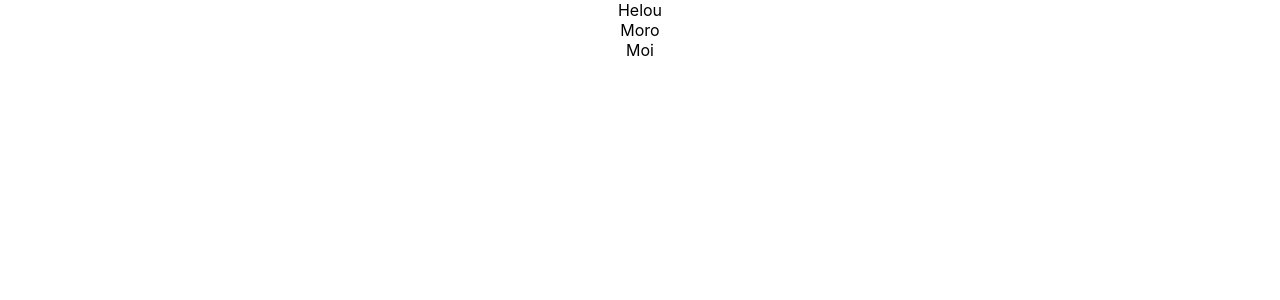
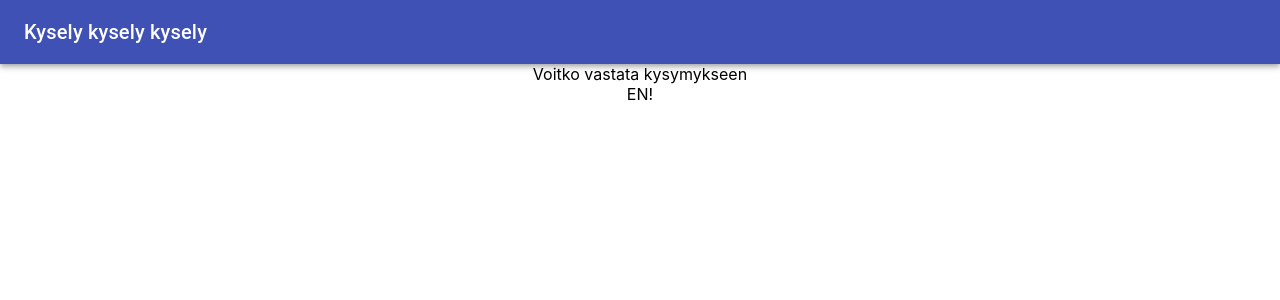
Before and after one commit to jaanisavolainenhh/ohjelmistoprojekti1_front, a React (Create React App) app: page / in a window 1280 px wide. Shown: the top 300 px of the page. Built offline with nearby package versions, Linux system fonts and the light colour scheme.

Commit message:
AppBar for header

```diff
--- a/src/App.js
+++ b/src/App.js
@@ -3,13 +3,24 @@
 import './App.css';
 import Kysely from './components/Kysely';
 import Vastaus from './components/Vastaus';
+import AppBar from '@material-ui/core/AppBar';
+import Toolbar from '@material-ui/core/Toolbar';
+import Typography from '@material-ui/core/Typography';
 
 function App() {
   return (
     <div className="App">
+
+      <AppBar position="static">
+        <Toolbar>
+          <Typography variant="h6">
+            Kysely kysely kysely
+          </Typography>
+        </Toolbar>
+      </AppBar>
+
       <Kysely />
       <Vastaus />
-      Moi
     </div>
   );
 }
--- a/src/components/Kysely.js
+++ b/src/components/Kysely.js
@@ -3,7 +3,7 @@
 export default function Kysely (){
 return (
     <div>
-        Helou
+        Voitko vastata kysymykseen
     </div>
 )
 }
--- a/src/components/Vastaus.js
+++ b/src/components/Vastaus.js
@@ -4,7 +4,7 @@
 
     return (
         <div>
-            Moro
+            EN!
         </div>
     )
 }
```
